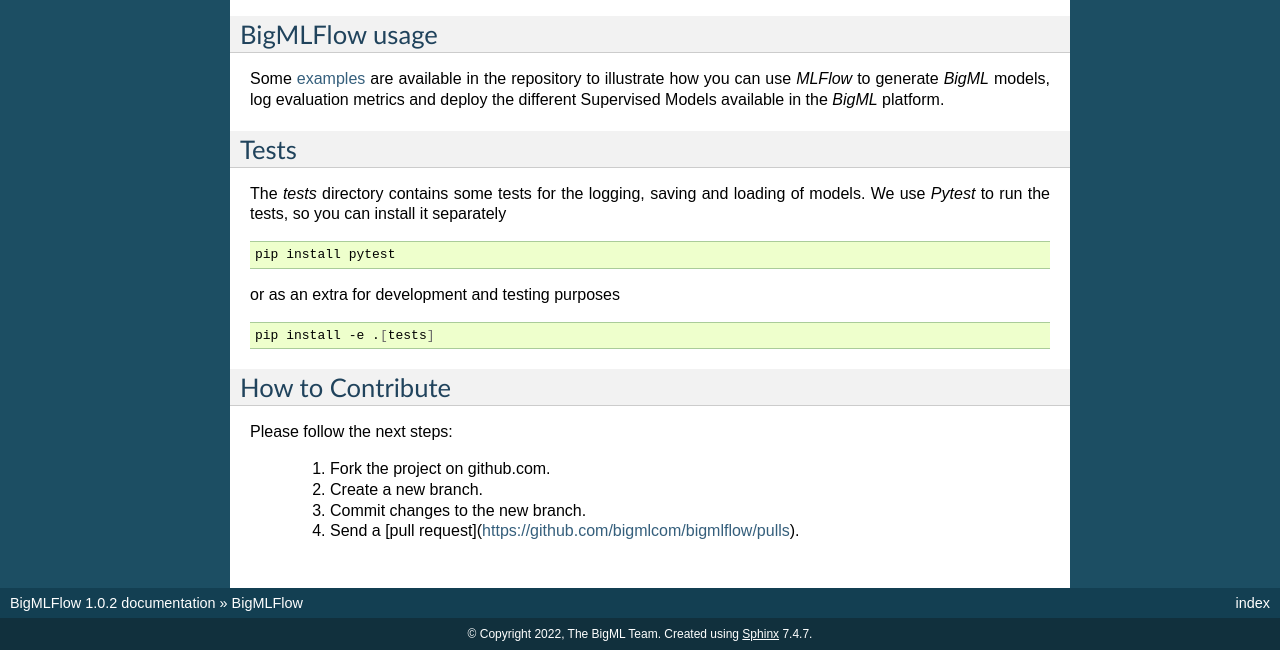
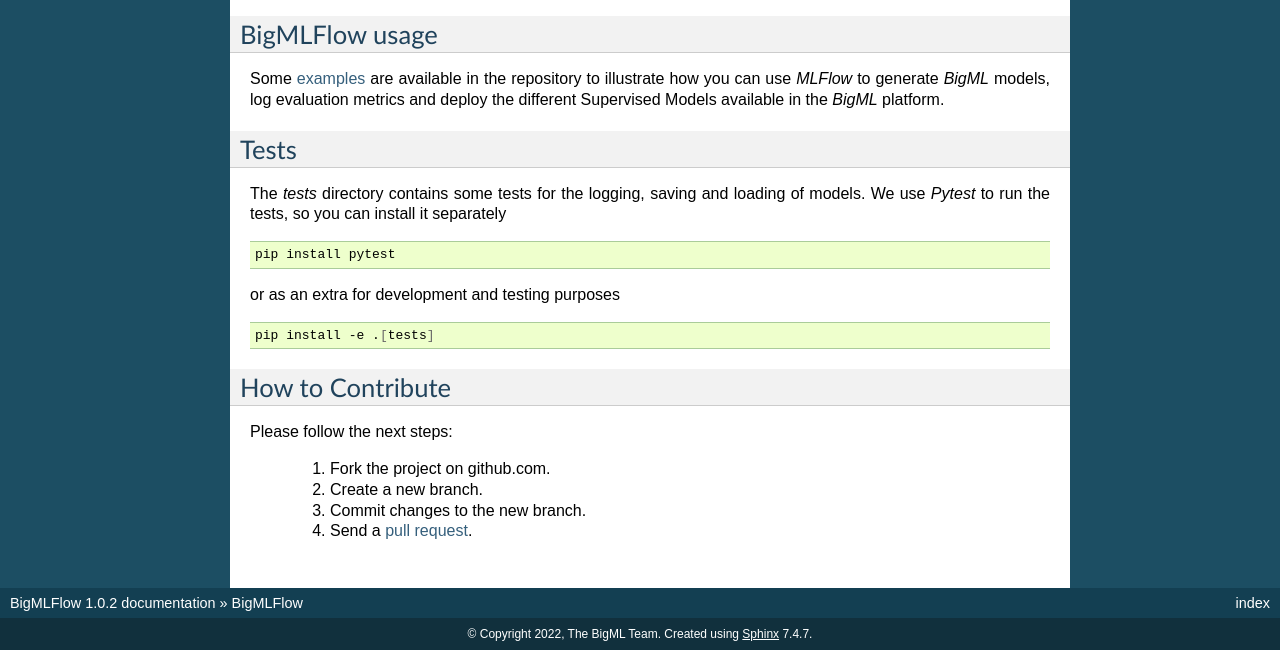
Before and after one commit to mmerce/bigmlflow, a Sphinx documentation site: the page built from docs/index.rst, in a window 1280 px wide, cut to the strip 596-1246 px from the top of the page. Built offline with Sphinx 7.4.7, drawn with Linux system fonts in a browser that asks for light colours; some of the changed lines change nothing that is shown.

Commit message:
Fixing links in docs

```diff
--- a/docs/index.rst
+++ b/docs/index.rst
@@ -35,10 +35,10 @@
 BigMLFlow usage
 ---------------
 
-Some `examples <../../../examples/README.md>`_ are available in the repository
-to illustrate how you can use `MLFlow` to generate `BigML` models,
-log evaluation metrics and deploy the different Supervised Models
-available in the `BigML` platform.
+Some `examples <https://github.com/bigmlcom/bigmlflow/tree/master/examples>`_
+are available in the repository to illustrate how you can use `MLFlow`
+to generate `BigML` models, log evaluation metrics and deploy the different
+Supervised Models available in the `BigML` platform.
 
 
 Tests
@@ -67,4 +67,4 @@
   1. Fork the project on github.com.
   2. Create a new branch.
   3. Commit changes to the new branch.
-  4. Send a [pull request](https://github.com/bigmlcom/bigmlflow/pulls).
+  4. Send a `pull request <https://github.com/bigmlcom/bigmlflow/pulls>`_.
```
